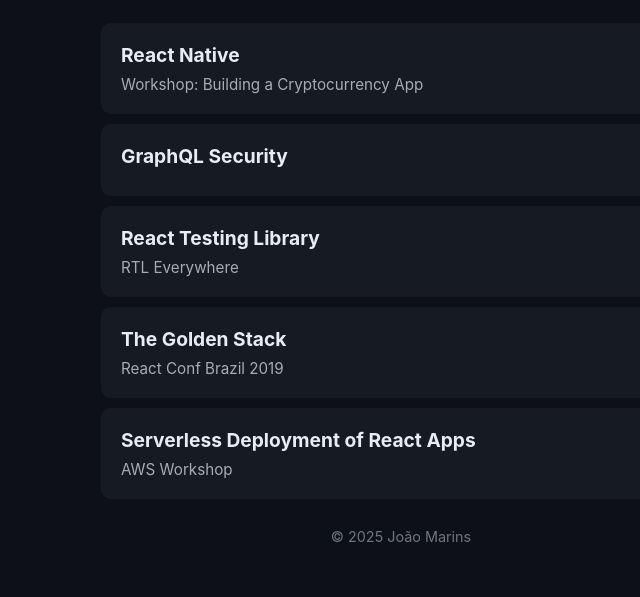
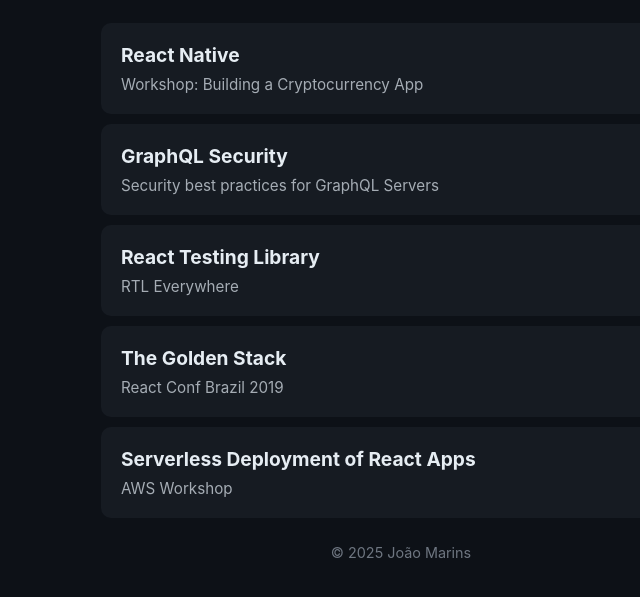
Before and after one commit to jgcmarins/jgcmarins.github.io, a plain HTML site: page index.html in a window 1280 px wide. Shown: the part 215-812 px from the top of the page, without its empty margins (239-879 px from the left). Drawn offline with Linux system fonts and the light colour scheme.

Commit message:
Add subtitle for GraphQL Security link

```diff
--- a/index.html
+++ b/index.html
@@ -83,6 +83,7 @@
       <li>
         <a href="https://jgcmarins.github.io/graphql-security/" target="_blank">
           <h2>GraphQL Security</h2>
+          <div class="subtitle">Security best practices for GraphQL Servers</div>
         </a>
       </li>
       <li>
```
